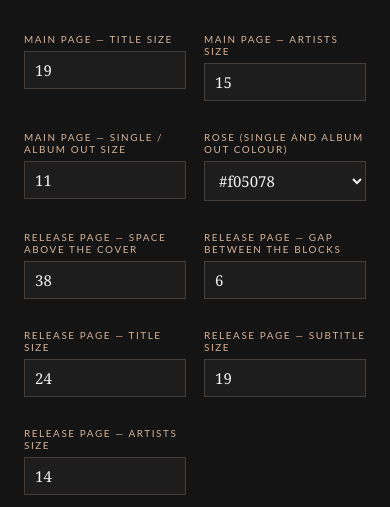
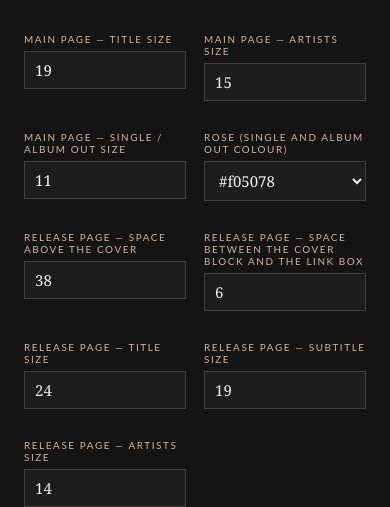
Before and after one commit to musicagencybuzea/decurio-cms, a PHP site: page /admin/settings.php in a window 390 px wide. Shown: the part 1049-1556 px from the top of the page. Run offline with PHP 8.4, Linux system fonts and the light colour scheme; the visitor is signed in with stand-in values (Sample User, id 1); data comes from the database, SQL or seed files in the repository; tables that the repository leaves empty hold one stand-in row (values such as "Sample post"); some web fonts are replaced.

Commit message:
v1.4 phase 2 round 5: automatic cache-busting on all stylesheets (?v=file mtime - phones and browsers can no longer serve an old cached CSS after a FileZilla upload), video background now fills the screen proportionally (object-fit cover, crops sides instead of black bars), clearer label for the gap setting (cover block <-> link box)
Co-authored-by: musicagencybuzea <musicagencybuzea@users.noreply.github.com>

```diff
--- a/admin/login.php
+++ b/admin/login.php
@@ -24,7 +24,7 @@ $s = settings();
 <meta charset="utf-8"><meta name="viewport" content="width=device-width, initial-scale=1">
 <meta name="theme-color" content="#141414">
 <title>administration – decurio cms</title>
-<link rel="stylesheet" href="../assets/css/admin.css">
+<link rel="stylesheet" href="<?= e(asset_url('assets/css/admin.css', '../')) ?>">
 </head>
 <body class="login-body">
 <div>
--- a/app/release-page.php
+++ b/app/release-page.php
@@ -49,8 +49,8 @@ function render_release_page(array $album, bool $preview): never
 <meta name="theme-color" content="#141414">
 <?php if (!empty($settings['favicon_file'])): ?><link rel="icon" href="<?= e($settings['favicon_file']) ?>"><?php endif; ?>
 <title><?= e($album['title']) ?> – decurio</title>
-<link rel="stylesheet" href="/assets/css/site.css">
-<link rel="stylesheet" href="/assets/css/release.css">
+<link rel="stylesheet" href="<?= e(asset_url('assets/css/site.css')) ?>">
+<link rel="stylesheet" href="<?= e(asset_url('assets/css/release.css')) ?>">
 <style><?= design_vars($settings) ?></style>
 </head>
 <body class="release-page <?= e($bodyClass) ?><?= e($inkClass) ?><?= $stickerClass ?>">
--- a/app/translations.php
+++ b/app/translations.php
@@ -201,7 +201,7 @@ return [
         'settings.design_flag' => 'Main page — SINGLE / ALBUM OUT size',
         'settings.design_accent' => 'Rose (SINGLE and ALBUM OUT colour)',
         'settings.design_rel_top' => 'Release page — space above the cover',
-        'settings.design_rel_gap' => 'Release page — gap between the blocks',
+        'settings.design_rel_gap' => 'Release page — space between the cover block and the link box',
         'settings.design_rel_title' => 'Release page — title size',
         'settings.design_rel_sub' => 'Release page — subtitle size',
         'settings.design_rel_meta' => 'Release page — artists size',
@@ -470,7 +470,7 @@ return [
         'settings.design_flag' => 'Main page — taille de SINGLE / ALBUM OUT',
         'settings.design_accent' => 'Rose (couleur de SINGLE et ALBUM OUT)',
         'settings.design_rel_top' => 'Page release — espace au-dessus de la cover',
-        'settings.design_rel_gap' => 'Page release — espace entre les blocs',
+        'settings.design_rel_gap' => 'Page release — espace entre la pochette et la box de liens',
         'settings.design_rel_title' => 'Page release — taille du titre',
         'settings.design_rel_sub' => 'Page release — taille du sous-titre',
         'settings.design_rel_meta' => 'Page release — taille des artistes',
@@ -739,7 +739,7 @@ return [
         'settings.design_flag' => 'Hauptseite — Größe SINGLE / ALBUM OUT',
         'settings.design_accent' => 'Rosa (Farbe von SINGLE und ALBUM OUT)',
         'settings.design_rel_top' => 'Release-Seite — Abstand über dem Cover',
-        'settings.design_rel_gap' => 'Release-Seite — Abstand zwischen den Blöcken',
+        'settings.design_rel_gap' => 'Release-Seite — Abstand zwischen Cover und Link-Box',
         'settings.design_rel_title' => 'Release-Seite — Größe Titel',
         'settings.design_rel_sub' => 'Release-Seite — Größe Untertitel',
         'settings.design_rel_meta' => 'Release-Seite — Größe Künstler',
--- a/app/ui.php
+++ b/app/ui.php
@@ -293,7 +293,7 @@ function admin_page_open(string $title, string $active): void
 <meta name="theme-color" content="#141414">
 <?php if (!empty($favicon)): ?><link rel="icon" href="../<?= e($favicon) ?>"><?php endif; ?>
 <title><?= e($title) ?> – decurio cms</title>
-<link rel="stylesheet" href="../assets/css/admin.css">
+<link rel="stylesheet" href="<?= e(asset_url('assets/css/admin.css', '../')) ?>">
 </head>
 <body>
 <div class="wrap">
@@ -348,7 +348,7 @@ function fail(string $message): never
 <meta name="theme-color" content="#141414">
 <?php if (!empty($favicon)): ?><link rel="icon" href="<?= e($prefix . $favicon) ?>"><?php endif; ?>
 <title>decurio cms</title>
-<link rel="stylesheet" href="<?= e($prefix) ?>assets/css/admin.css">
+<link rel="stylesheet" href="<?= e(asset_url('assets/css/admin.css', $prefix)) ?>">
 </head>
 <body class="login-body">
 <div>
@@ -395,6 +395,15 @@ function artists_html(string $artists): string
     return implode(', ', array_map(fn($a) => '<span class="artist">' . e($a) . '</span>', $names));
 }
 
+/** Cache-busting asset URL: /assets/css/site.css?v=<file mtime> — every FileZilla upload changes
+ *  the mtime, so browsers and phones fetch the fresh file instead of their cached copy. */
+function asset_url(string $path, string $prefix = ''): string
+{
+    $abs = ROOT . '/' . ltrim($path, '/');
+    $v = is_file($abs) ? (string)filemtime($abs) : '1';
+    return $prefix . ltrim($path, '/') . '?v=' . $v;
+}
+
 /** Reorder helper: fetch all tracks for selects. */
 function tracks_for_select(): array
 {
--- a/assets/css/release.css
+++ b/assets/css/release.css
@@ -249,8 +249,7 @@ video.bg-canvas-video {
   width: 100vw;
   height: 100vh;
   height: 100dvh; /* mobile: follows the real viewport height */
-  object-fit: contain;
-  object-position: center top; /* always anchored at the very top of the page */
+  object-fit: cover; /* proportional fill: grows without stretching, crops the sides if needed */
   background: #141414;
   z-index: -1;
   pointer-events: none;
--- a/index.php
+++ b/index.php
@@ -50,7 +50,7 @@ $favicon = $settings['favicon_file'] ?? '';
 <meta name="theme-color" content="#141414">
 <?php if (!empty($favicon)): ?><link rel="icon" href="<?= e($favicon) ?>"><?php endif; ?>
 <title><?= e($settings['site_title'] ?? 'decurio – records & links') ?></title>
-<link rel="stylesheet" href="assets/css/site.css">
+<link rel="stylesheet" href="<?= e(asset_url('assets/css/site.css')) ?>">
 <style><?= design_vars($settings) ?></style>
 </head>
 <body>
```
